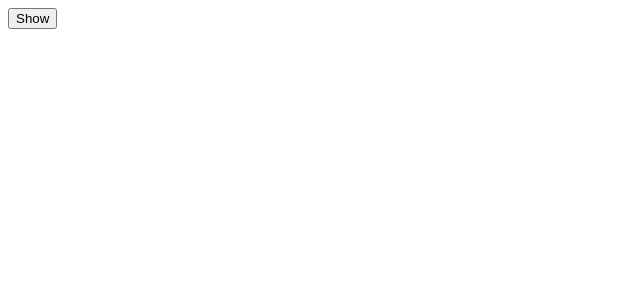
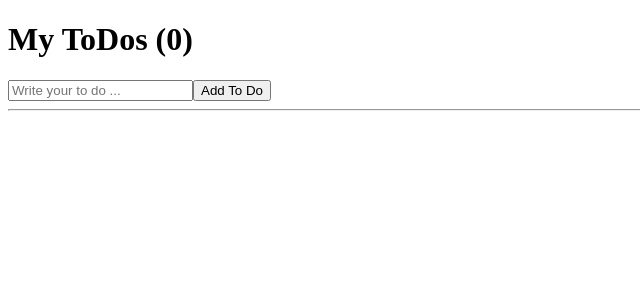
Before and after one commit to wlwlsus/react-study-app, a React (Create React App) app: page / in a window 1280 px wide. Shown: the top 300 px of the page, without its empty margins (0-640 px from the left). Built offline with nearby package versions, Linux system fonts and the light colour scheme.

Commit message:
Feat : Todo List App

```diff
--- a/src/App.js
+++ b/src/App.js
@@ -1,20 +1,36 @@
-import { useState, useEffect } from "react";
-
-function Hello() {
-  useEffect(() => {
-    console.log("Created!");
-    return () => console.log("Destryed!");
-  });
-  return <h1>Hello</h1>;
-}
+import { useState } from "react";
 
 function App() {
-  const [showing, setShowing] = useState(false);
-  const onClick = () => setShowing((prev) => !prev);
+  const [toDo, setToDo] = useState("");
+  const [toDos, setToDos] = useState([]);
+  const onChange = (event) => setToDo(event.target.value);
+  const onSubmit = (event) => {
+    event.preventDefault();
+
+    if (toDo === "") {
+      return;
+    }
+    setToDos((currentArray) => [toDo, ...currentArray]);
+    setToDo("");
+  };
   return (
     <div>
-      {showing ? <Hello /> : null}
-      <button onClick={onClick}>{showing ? "Hide" : "Show"}</button>
+      <h1>My ToDos ({toDos.length})</h1>
+      <form onSubmit={onSubmit}>
+        <input
+          onChange={onChange}
+          value={toDo}
+          type="text"
+          placeholder="Write your to do ..."
+        />
+        <button>Add To Do</button>
+      </form>
+      <hr />
+      <ul>
+        {toDos.map((item, index) => (
+          <li key={index}>{item}</li>
+        ))}
+      </ul>
     </div>
   );
 }
--- a/src/index.js
+++ b/src/index.js
@@ -1,5 +1,8 @@
 import React from "react";
-import ReactDOM from "react-dom";
+import ReactDOM from "react-dom/client";
+
 import App from "./App";
 
-ReactDOM.render(<App />, document.getElementById("root"));
+const rootNode = document.getElementById("root");
+
+ReactDOM.createRoot(rootNode).render(<App />);
```
